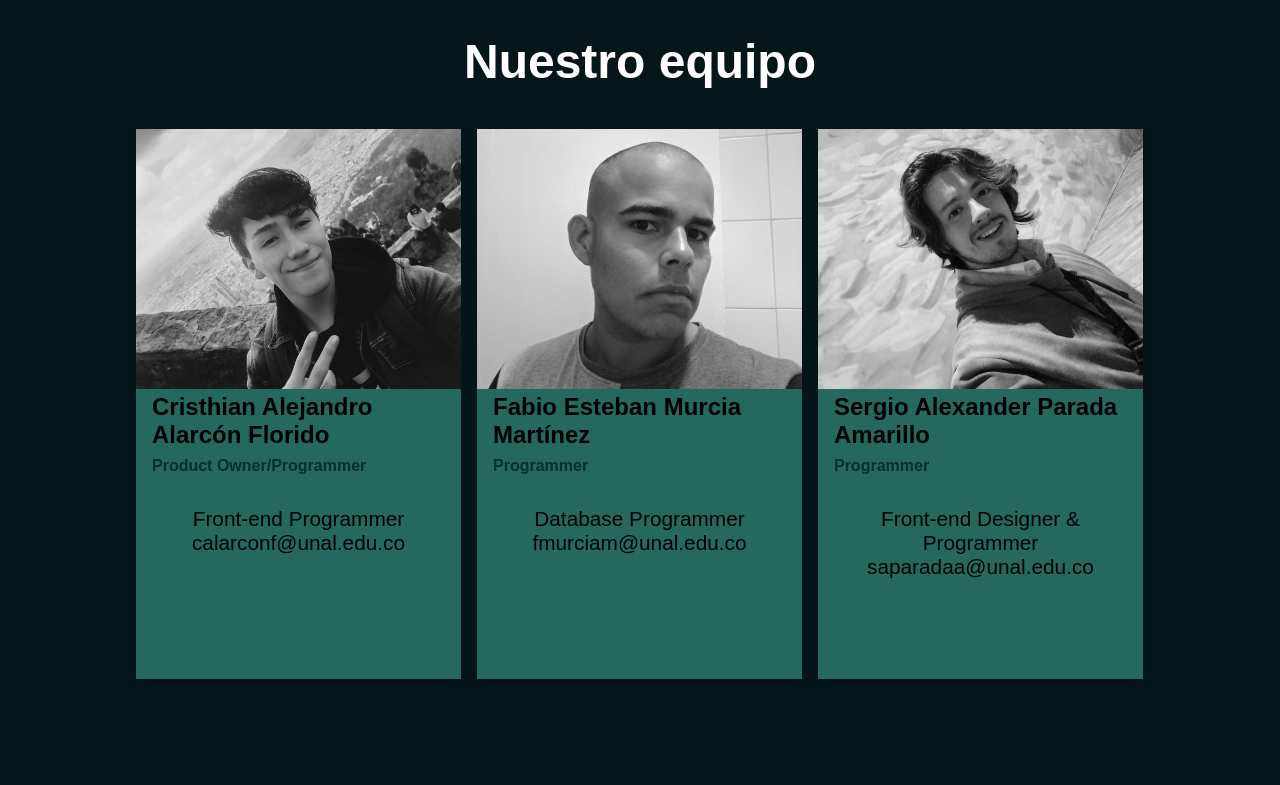
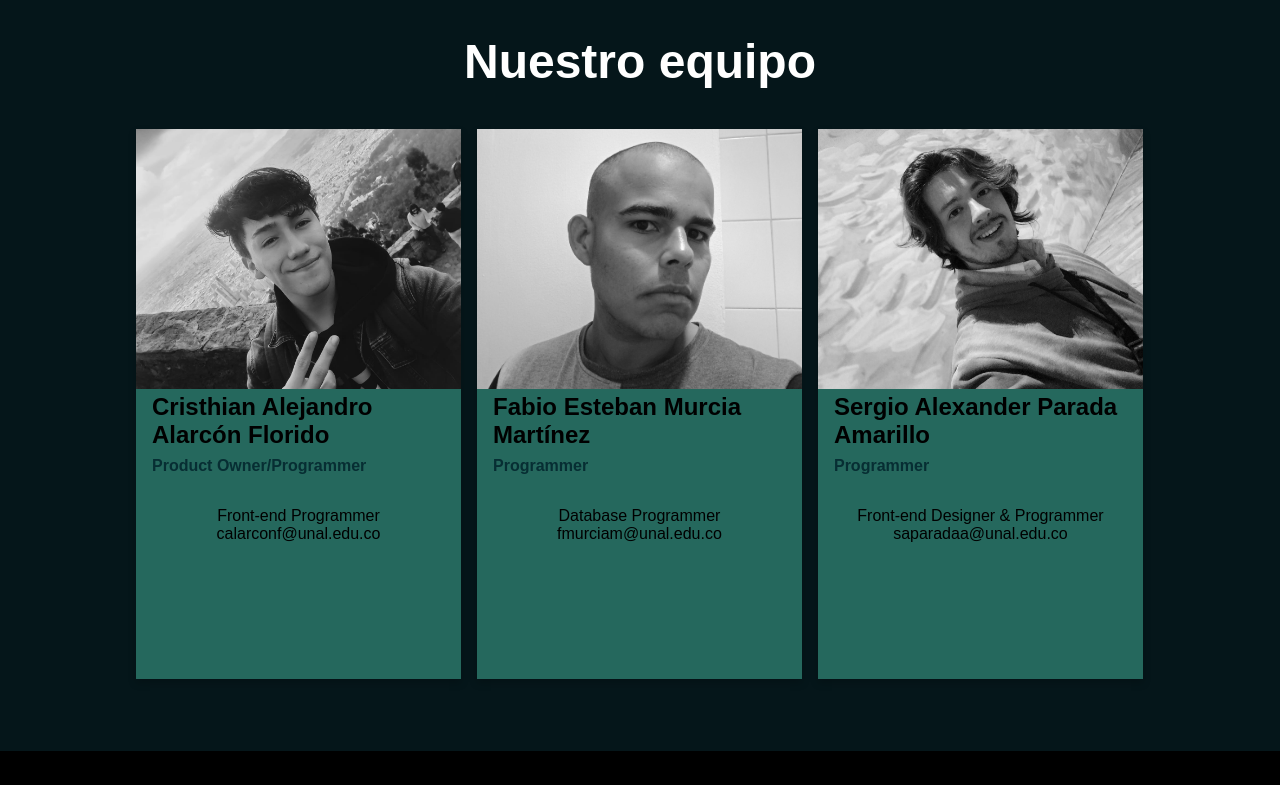
Before and after one commit to calarconf/ReactSupabaseIS2, a React (Vite) app in the folder reactSupabaseAuthCrud/: page /us in a window 1280 px wide. Shown: the part 1240-2025 px from the top of the page. Built offline with nearby package versions, Linux system fonts and the light colour scheme; no server answers; what @mercadopago/sdk-react would draw is missing.

Commit message:
footer arreglado...otra vez

```diff
--- a/reactSupabaseAuthCrud/src/components/Routes/nosotros.jsx
+++ b/reactSupabaseAuthCrud/src/components/Routes/nosotros.jsx
@@ -42,7 +42,7 @@ function Nosotros() {
                     <div className="column">
                         <div className="card">
                             <img className="teamImg" src={christian} alt="christianImg" />
-                            <div className="container">
+                            <div className="person-container">
                                 <h2>Cristhian Alejandro Alarcón Florido</h2>
                                 <p className="title">Product Owner/Programmer</p>
                                 <p>Front-end Programmer</p>
@@ -54,7 +54,7 @@ function Nosotros() {
                     <div className="column">
                         <div className="card">
                             <img className="teamImg" src={fabio} alt="fabioImg" />
-                            <div className="container">
+                            <div className="person-container">
                                 <h2>Fabio Esteban Murcia Martínez</h2>
                                 <p className="title">Programmer</p>
                                 <p>Database Programmer</p>
@@ -66,7 +66,7 @@ function Nosotros() {
                     <div className="column">
                         <div className="card">
                             <img className="teamImg" src={sergio} alt="sergioImg" />
-                            <div className="container">
+                            <div className="person-container">
                                 <h2>Sergio Alexander Parada Amarillo</h2>
                                 <p className="title">Programmer</p>
                                 <p>Front-end Designer & Programmer</p>
--- a/reactSupabaseAuthCrud/src/components/Routes/nosotrosStyles.css
+++ b/reactSupabaseAuthCrud/src/components/Routes/nosotrosStyles.css
@@ -53,7 +53,7 @@
     display: flex;
     width: 80%;
     margin-left: 10%;
-    padding-bottom: 20rem;
+    padding-bottom: 3rem;
 
 
 
@@ -74,7 +74,7 @@
 
             height: 550px;
 
-            .container {
+            .person-container {
                 padding: 0 16px;
 
                 h2 {
```
